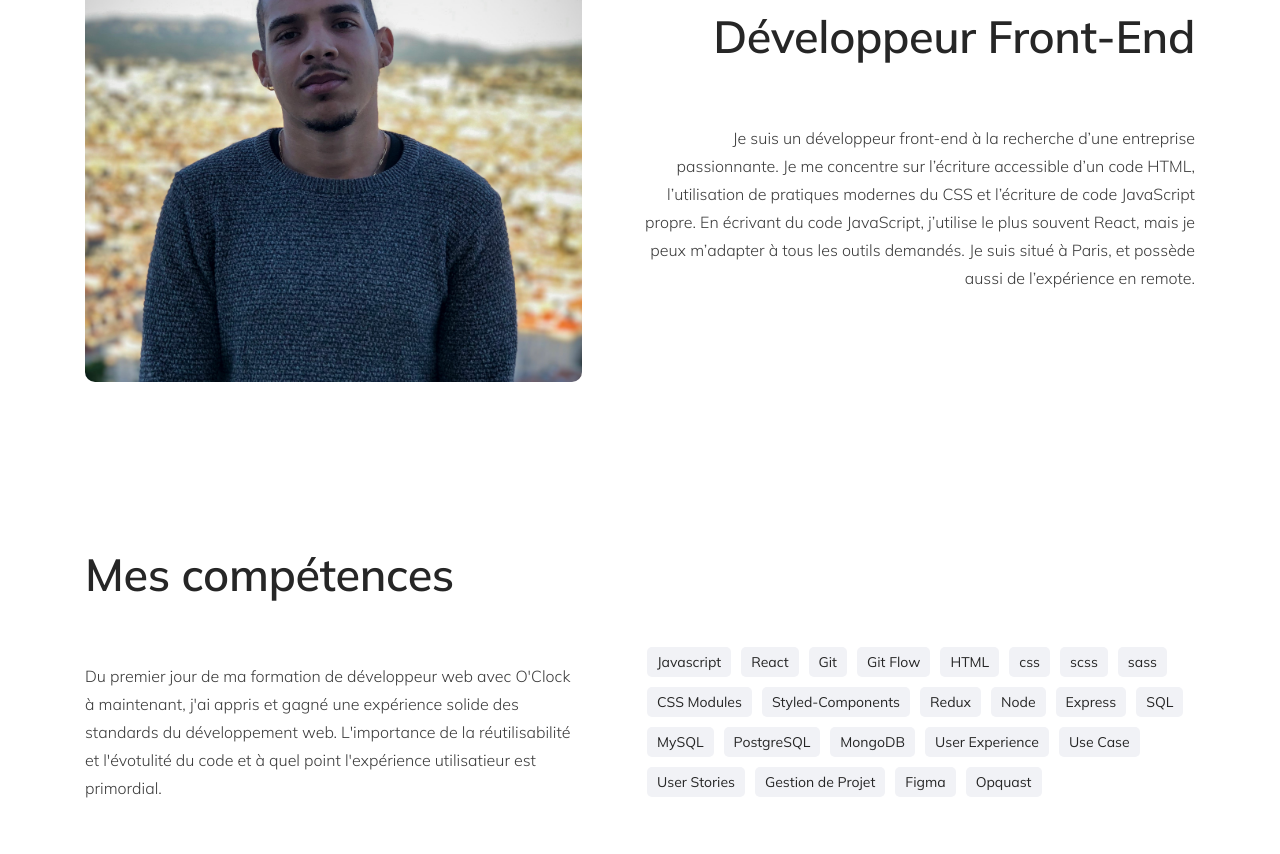
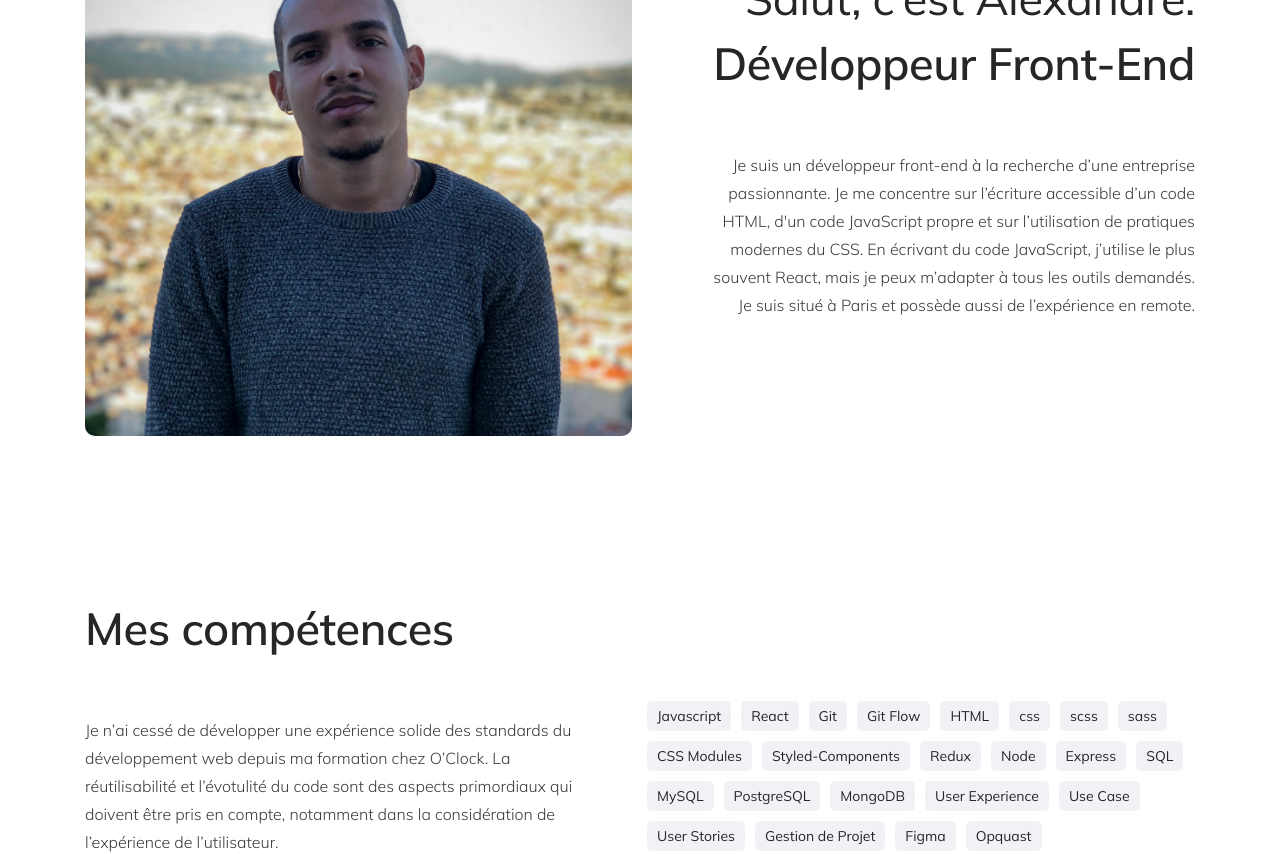
Before and after one commit to Alexandre-st/Portfolio, a React (Vite) app: page / in a window 1280 px wide. Shown: the part 320-1174 px from the top of the page. Built offline with nearby package versions, Linux system fonts and the light colour scheme.

Commit message:
Start to update the text for the deployement

```diff
--- a/src/pages/Homepage.jsx
+++ b/src/pages/Homepage.jsx
@@ -11,17 +11,18 @@ const Homepage = () => {
         </div>
         <div className="hero-text">
           <h1 className="hero-text-title">
-            <span>Salut c’est Alexandre.</span>
+            <span>Salut, c’est Alexandre.</span>
             <span className="hero-text-title-span">Développeur Front-End</span>
           </h1>
           <p className="hero-text-text text">
             Je suis un développeur front-end à la recherche d’une entreprise
             passionnante. Je me concentre sur l’écriture accessible d’un code
-            HTML, l’utilisation de pratiques modernes du CSS et l’écriture de
-            code JavaScript propre. En écrivant du code JavaScript, j’utilise le
-            plus souvent React, mais je peux m’adapter à tous les outils
-            demandés. Je suis situé à Paris, et possède aussi de l’expérience en
-            remote.
+            HTML, d'un code JavaScript propre et sur l’utilisation de pratiques
+            modernes du CSS. En écrivant du code JavaScript, j’utilise le plus
+            souvent React, mais je peux m’adapter à tous les outils demandés.
+          </p>
+          <p className="text">
+            Je suis situé à Paris et possède aussi de l’expérience en remote.
           </p>
         </div>
       </section>
@@ -29,11 +30,11 @@ const Homepage = () => {
         <div className="skills-text">
           <h2 className="skills-text-title big-title">Mes compétences</h2>
           <p className="skills-text-text text">
-            Du premier jour de ma formation de développeur web avec O'Clock à
-            maintenant, j'ai appris et gagné une expérience solide des standards
-            du développement web. L'importance de la réutilisabilité et
-            l'évotulité du code et à quel point l'expérience utilisatieur est
-            primordial.
+            Je n’ai cessé de développer une expérience solide des standards du
+            développement web depuis ma formation chez O’Clock. La
+            réutilisabilité et l’évotulité du code sont des aspects primordiaux
+            qui doivent être pris en compte, notamment dans la considération de
+            l’expérience de l’utilisateur.
           </p>
         </div>
         <div className="skills-content">
```
